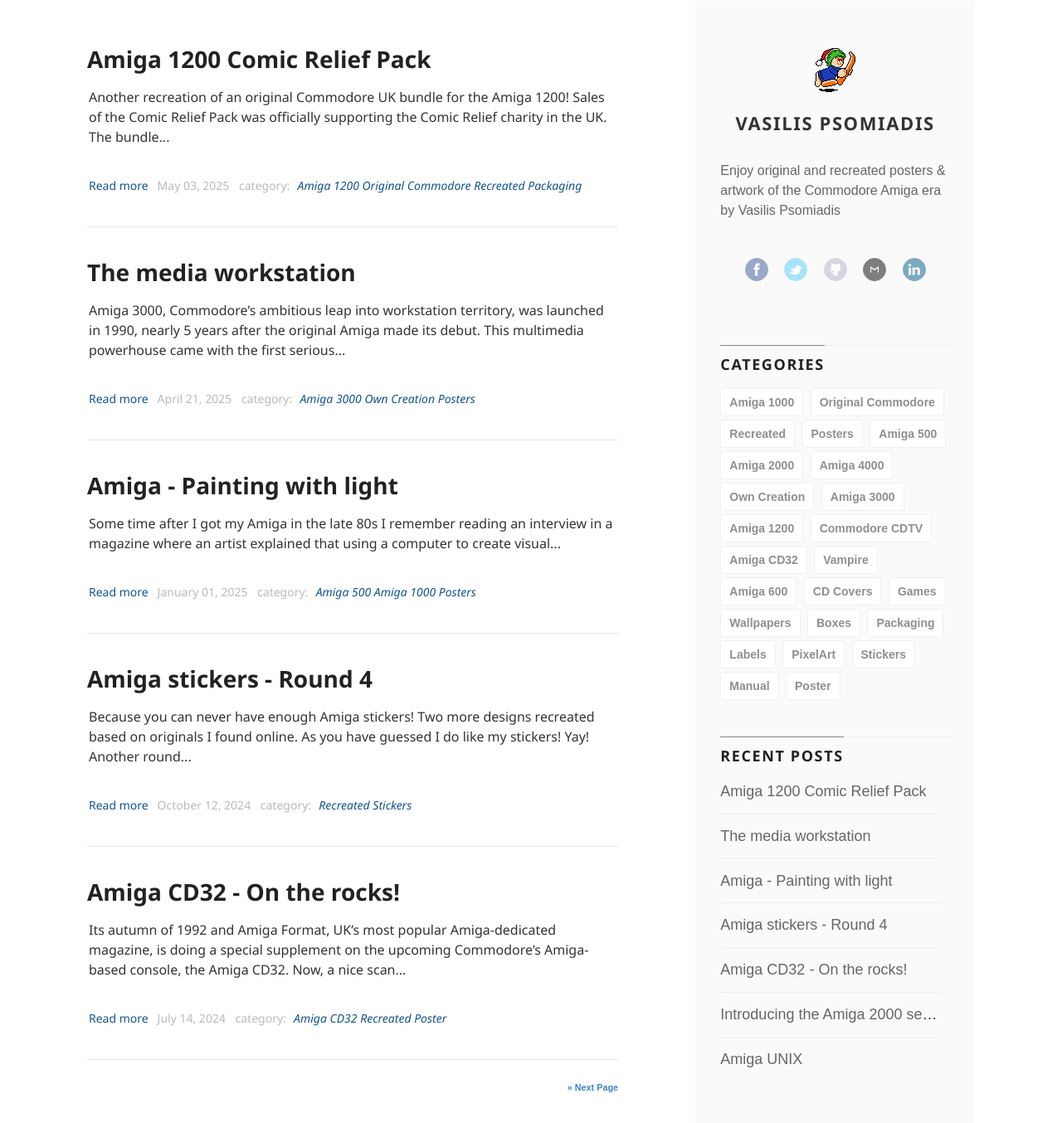
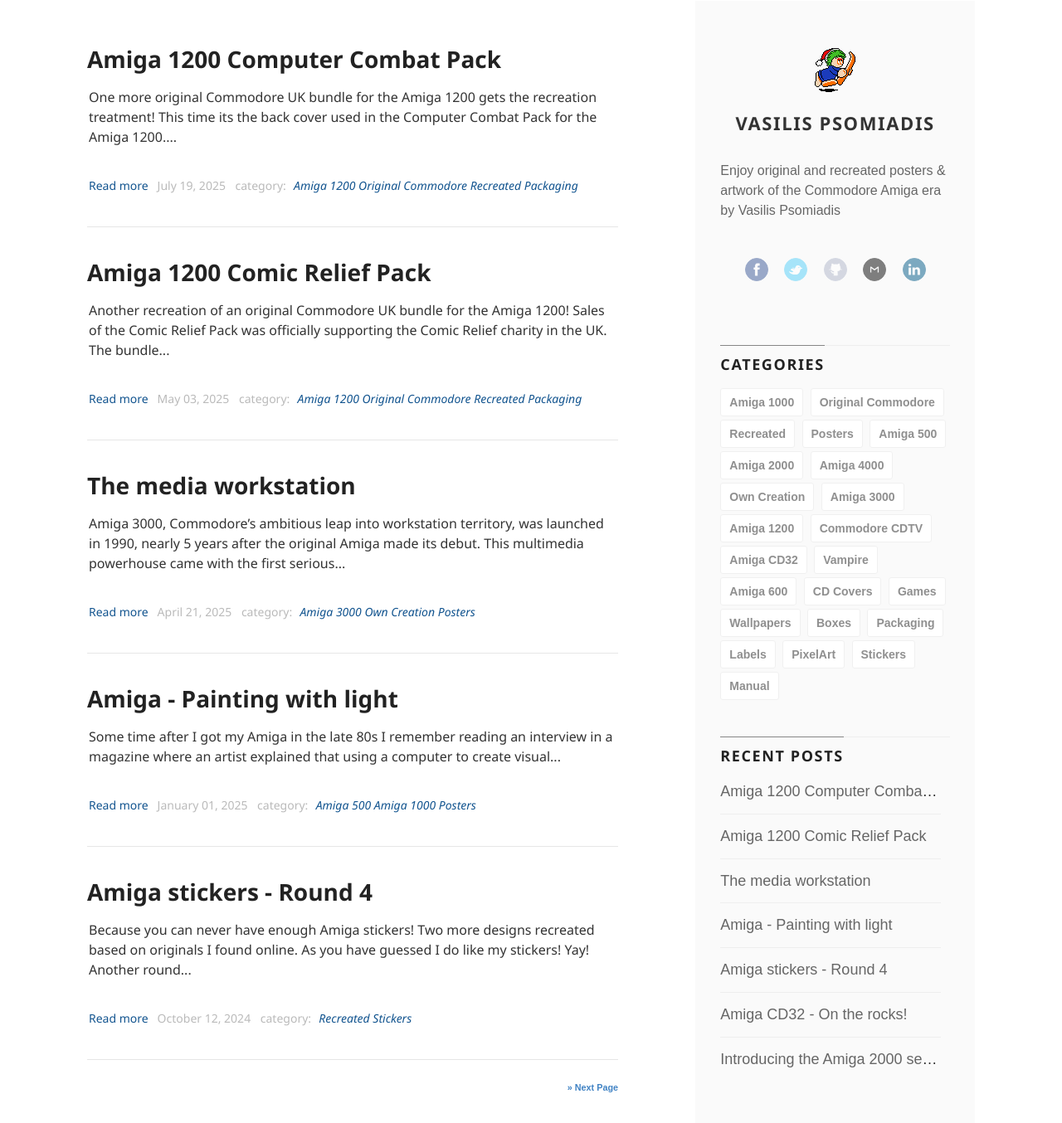
Before and after one commit to amigaposters/amigaposters.github.io, a Jekyll site: the page built from index.html, in a window 1280 px wide and 1400 px high, scrolled down 758 px, cut to the strip 46-1400 px from the top of the window. Shown: the whole strip at 83% size. Built offline with Jekyll 4.4.1, drawn with Linux system fonts in a browser that asks for light colours; the list of posts is cut into pages by our own code; comment, search, counter and statistics services are not loaded.

Commit message:
Amiga 1200 Computer Combat Pack

```diff
--- a/_posts/2024-07-14-amiga-cd32-on-the-rocks.md
+++ b/_posts/2024-07-14-amiga-cd32-on-the-rocks.md
@@ -2,7 +2,7 @@
 layout: post
 title: Amiga CD32 - On the rocks!
 lang: en
-categories: [Amiga CD32, Recreated, Poster]
+categories: [Amiga CD32, Recreated, Posters]
 tags: []
 ---
 Its autumn of 1992 and Amiga Format, UK's most popular Amiga-dedicated magazine, is doing a special supplement on the upcoming Commodore's Amiga-based console, the Amiga CD32. Now, a nice scan of this special issue was recently posted on the Commodore Amiga Facebook group and I when I marvelled at the cover photo I knew instantly it had to be added in my poster collection! So, I cleaned a bit the scanned image, played around with the colors and gave it some extra oomph to present you with another lovely A4 poster of the infamous Amiga CD32 console!
--- /dev/null
+++ b/_posts/2025-07-19-computer-combat-pack.md
@@ -0,0 +1,17 @@
+---
+layout: post
+title: Amiga 1200 Computer Combat Pack
+lang: en
+categories: [Amiga 1200,  Original Commodore, Recreated, Packaging]
+tags: []
+---
+
+One more original Commodore UK bundle for the **Amiga 1200** gets the recreation treatment!
+<br><br>
+This time its the back cover used in the **Computer Combat Pack** for the Amiga 1200. Unlike the front, which focused on cartoonish visuals targetting the gaming crowd, this side highlights the serious capabilities of the new Amiga. It showcases the power of the AGA chipset to create colorful documents with **Wordworth** by **Digita International**, a powerful professional word processor included in the bundled software.<br><br>
+Enjoy my recreated back cover in all its high-resolution glory!
+<br><br>
+<img src="\assets\img\post_previews\Amiga_1200_Computer_Combat_Pack_back_cover-preview.jpg">
+<span style="font-size:small; font-style: italic">The Commodore Amiga 1200 Computer Combat (back cover)</span>
+<br><br>
+You can download the full detailed cover image at 300dpi in lossless PNG format <a href="https://app.box.com/s/fzbu5n96gqp65cf3l136qxybdioquxo7" target="_blank">here</a>.
```
Also changed, not shown: assets/img/post_previews/Amiga_1200_Computer_Combat_Pack_back_cover-preview.jpg (added).
